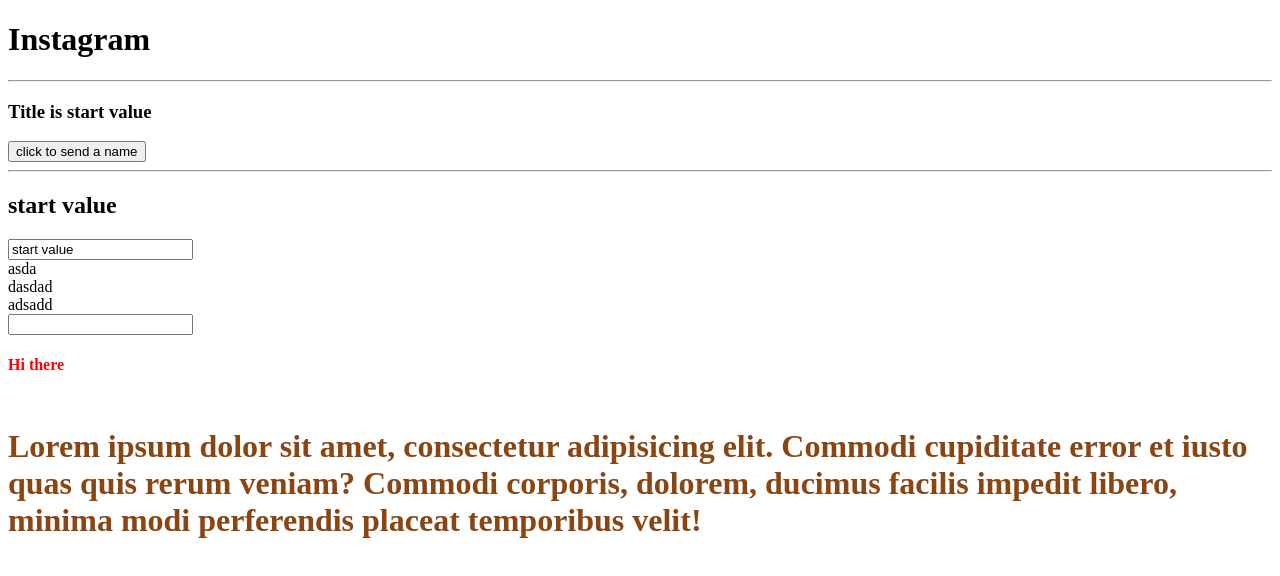
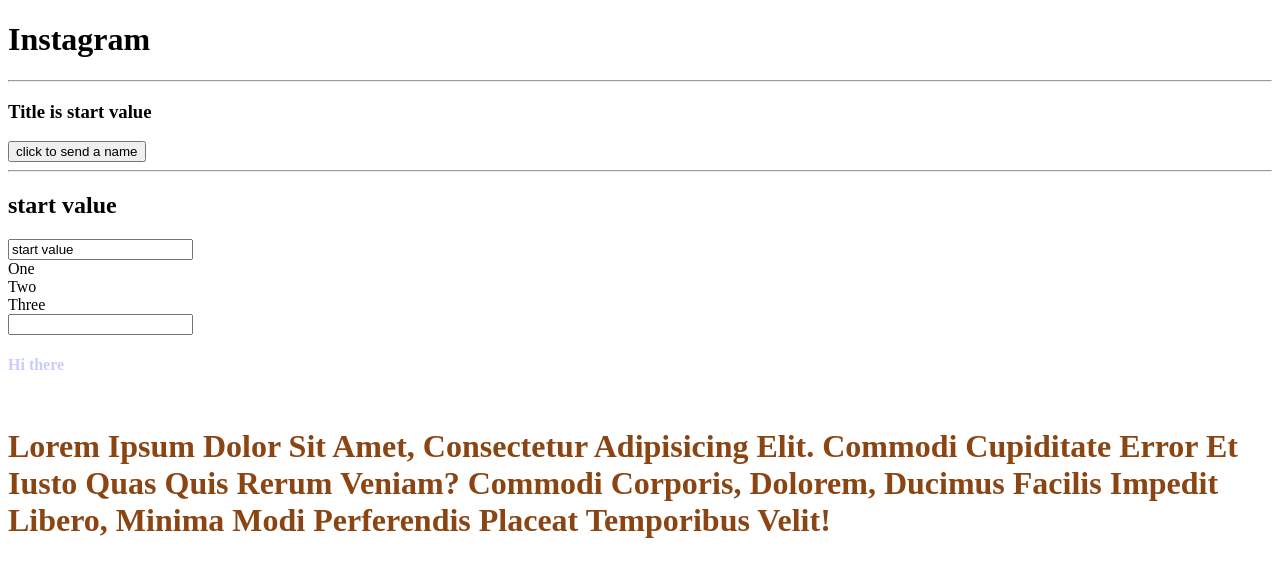
Before and after one commit to PavelNovik/angular-instagram-learning, an Angular app: page / in a window 1280 px wide. Shown: the top 576 px of the page. Built offline with nearby package versions, Linux system fonts and the light colour scheme.

Commit message:
add style directive

```diff
--- a/src/app/app.html
+++ b/src/app/app.html
@@ -35,12 +35,12 @@
     <div>Three</div>
   }
   @default {
-    <h4 class="error">Hi there</h4>
+    <h4 class="error" [style]="{color: 'blue', opacity: '.2'}">Hi there</h4>
 
   }
 }
 
-<h5 [class.default]="isLoading()" [class.new]="!isLoading()" [class.standard]="isLoading()">
+<h5 [class]="'default'" [class.new]="!isLoading()" [class.standard]="isLoading()">
   Lorem ipsum dolor sit amet, consectetur adipisicing elit. Commodi cupiditate error et iusto quas quis rerum veniam?
   Commodi corporis, dolorem, ducimus facilis impedit libero, minima modi perferendis placeat temporibus velit!
 </h5>
--- a/src/app/app.ts
+++ b/src/app/app.ts
@@ -11,10 +11,10 @@
 })
 export class App {
   value = '';
-  arr: string[] = ['asda', 'dasdad', 'adsadd'];
+  arr: string[] = ['One', 'Two', 'Three'];
   name?: string;
   appTitle = 'Instagram';
-  isLoading = signal(true);
+  readonly isLoading = signal(true);
 
   text = 'start value';
 
```
